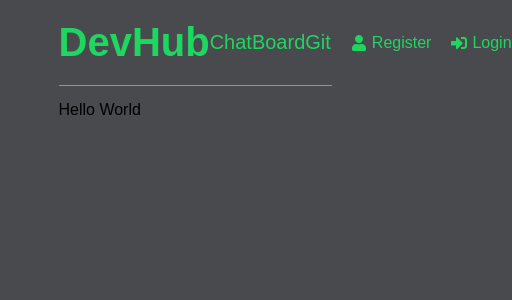
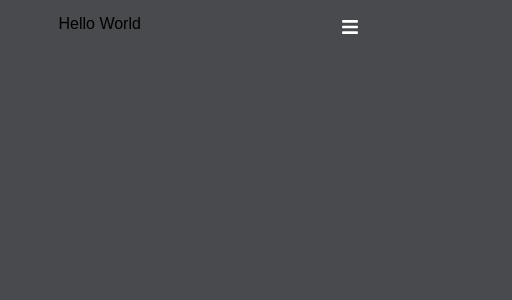
Before and after one commit to MustafaK99/DevHub, a React (Create React App) app in the folder client/: page / in a window 390 px wide. Shown: the top 300 px of the page, 512 px wide, since content can reach past the window. Built offline with nearby package versions, Linux system fonts and the light colour scheme.

Commit message:
depenency issues and reactive menu

```diff
--- a/client/src/components/Navbar/NavBar.css
+++ b/client/src/components/Navbar/NavBar.css
@@ -0,0 +1,105 @@
+.logo {
+    color: rgba(30, 215,96,1);
+    font-size: 40px;
+    font-family: Arial, Helvetica, sans-serif;
+    font-weight: bold;
+  }
+
+  .middleLinks{
+    color: rgba(30, 215,96,1);
+    font-size: 20px;
+    font-weight:lighter;
+  }
+
+  .middleLinks:hover{
+      font-weight: bolder;
+  }
+
+  .header {
+    display: flex;
+    justify-content: space-between;
+    align-items: center;
+    padding: 20px 0;
+    border-bottom: 1px solid rgba(30, 215,96,1);
+    margin-bottom: 60px;
+
+  }
+
+  .header ul {
+    display: flex;
+    align-items: center;
+    justify-content: space-between;
+  }
+
+  .header ul li {
+    margin-left: 20px;
+  }
+
+  .header ul li a {
+    display: flex;
+    align-items: center;
+    color: rgba(30, 215,96,1);
+
+  }
+
+
+
+  .header ul li a svg {
+    margin-right: 5px;
+  }
+
+  .burger-icon{
+    display: none;
+    position: absolute;
+    right: 10px;
+    top: 7px;
+    padding: 5px ;
+    color: black;
+    font-size: 18px;
+  }
+
+  @media screen and (max-width: 750px) {
+
+        .header{
+            flex-direction: column;
+            height: auto;
+            padding: 20px 0;
+        }
+        .header ul{
+            flex-direction: column;
+            height: auto;
+
+        }
+        .middleLinks{
+            padding: 20px 0;
+        }
+
+        .header ul li {
+            margin-right: 25px;
+            padding: 20px 0;
+
+          }
+
+          .header ul li a {
+            color: rgba(30, 215,96,1);
+
+          }
+
+
+          .header ul li a svg {
+            margin-right: 5px;
+          }
+
+
+
+
+        .burger-icon{
+            display: block;
+            padding: 10px 20px;
+            border-color: #484a4d;
+            color: rgba(255,255,255,1);
+            cursor: pointer;
+            text-align: center;
+        }
+
+  }
--- a/client/src/components/Navbar/NavBar.js
+++ b/client/src/components/Navbar/NavBar.js
@@ -1,14 +1,35 @@
-import {FaSignInAlt, FaSignOutAlt, FaUser, FaUserShield} from 'react-icons/fa'
+import {FaSignInAlt, FaSignOutAlt, FaUser, FaBars} from 'react-icons/fa'
 
-import React from 'react';
+import React, {useState, useEffect} from 'react';
 import { Link, useNavigate } from 'react-router-dom';
 import { useSelector, useDispatch } from 'react-redux';
 import { logout, reset } from '../../features/auth/authSlice';
+import './NavBar.css'
 
 const NavBar = () => {
     const naviagte = useNavigate()
     const dispatch = useDispatch()
     const {user} = useSelector((state) => state.auth)
+    const [toggleMenu, setToggleMenu ] = useState(false)
+    const [screenWidth, setScreenWidth] = useState(window.innerWidth)
+
+    const toggleNav = () =>{
+        setToggleMenu(!toggleMenu)
+    }
+
+
+    useEffect(() => {
+
+        const changeWidth = () => {
+            setScreenWidth(window.innerWidth);
+        }
+
+        window.addEventListener('resize', changeWidth)
+
+        return () => {
+            window.removeEventListener('resize', changeWidth)
+        }
+    },[])
 
     const onLogout = () => {
         dispatch(logout())
@@ -17,6 +38,8 @@ const NavBar = () => {
     }
 
     return (
+            <>
+            {(toggleMenu || screenWidth > 750) && (
             <header className='header'>
             <div className='logo'>
                 <Link to='/'>DevHub</Link>
@@ -54,6 +77,10 @@ const NavBar = () => {
 
             </ul>
              </header>
+            )}
+
+            <button className='burger-icon' onClick={toggleNav}><FaBars /></button>
+            </>
      )
 }
 
--- a/client/src/index.css
+++ b/client/src/index.css
@@ -44,55 +44,6 @@ h3 {
   text-align: center;
 }
 
-.logo {
-  color: rgba(30, 215,96,1);
-  font-size: 40px;
-  font-family: Arial, Helvetica, sans-serif;
-  font-weight: bold;
-}
-
-.middleLinks{
-  color: rgba(30, 215,96,1);
-  font-size: 20px;
-  font-weight:lighter;
-}
-
-.middleLinks:hover{
-    font-weight: bolder;
-}
-
-.header {
-  display: flex;
-  justify-content: space-between;
-  align-items: center;
-  padding: 20px 0;
-  border-bottom: 1px solid rgba(30, 215,96,1);
-  margin-bottom: 60px;
-
-}
-
-.header ul {
-  display: flex;
-  align-items: center;
-  justify-content: space-between;
-}
-
-.header ul li {
-  margin-left: 20px;
-}
-
-.header ul li a {
-  display: flex;
-  align-items: center;
-  color: rgba(30, 215,96,1);
-
-}
-
-
-
-.header ul li a svg {
-  margin-right: 5px;
-}
 
 .heading {
   font-size: 2rem;
```
Also changed, not shown: 1 other file (tests, documents, lock files or other folders). Lines whose indentation alone changed are shown as unchanged.
